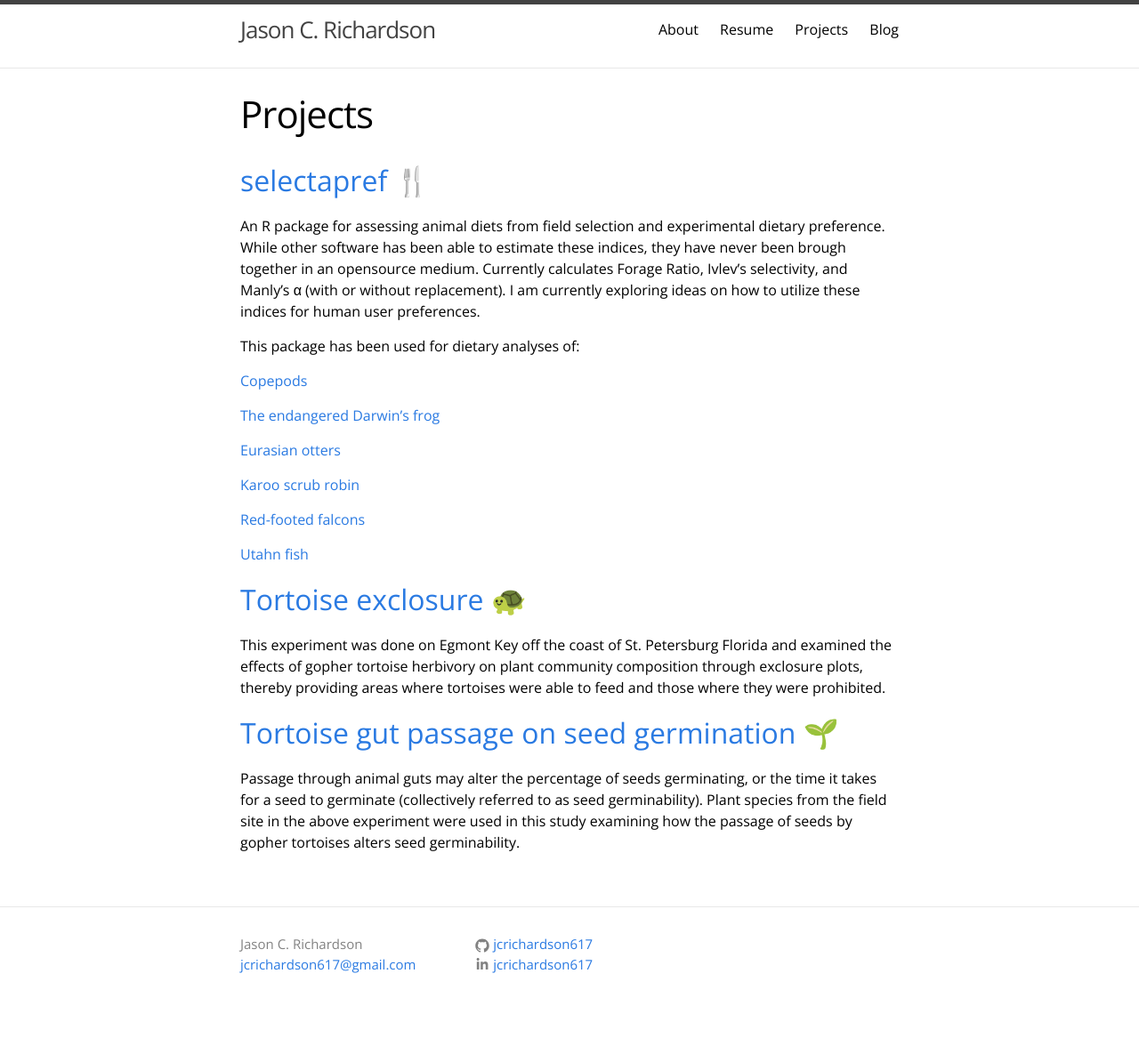
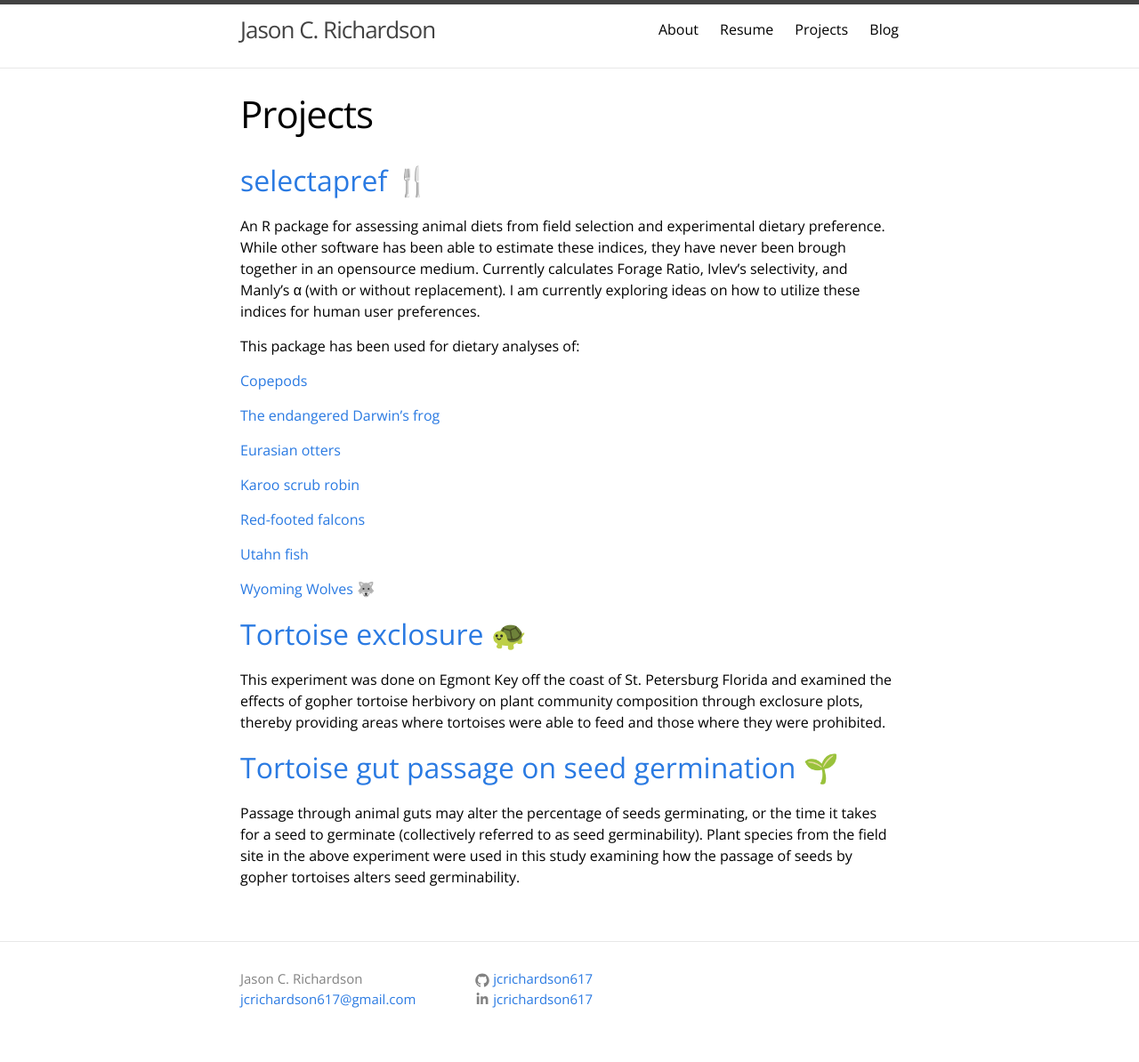
Before and after one commit to jcrichardson617/jcrichardson617.github.io, a Jekyll site: the page built from projects/projects.md, in a window 1280 px wide. Shown: the whole page at 89% size. Built offline with Jekyll 4.4.1, drawn with Linux system fonts in a browser that asks for light colours; emoji names are drawn with the system emoji font; before the commit the page ends 1155 px from its top, so only the background shows below that.

Commit message:
Update projects.md

```diff
--- a/projects/projects.md
+++ b/projects/projects.md
@@ -23,6 +23,8 @@ This package has been used for dietary analyses of:
 
 [Utahn fish](https://digitalcommons.usu.edu/cgi/viewcontent.cgi?article=8513&context=etd)
 
+[Wyoming Wolves](https://wildlife.onlinelibrary.wiley.com/doi/abs/10.1002/jwmg.21710) :wolf:
+
 ## [Tortoise exclosure](https://jcrichardson617.github.io/2018/08/15/seed-germinability.html) :turtle:
 
 
```
